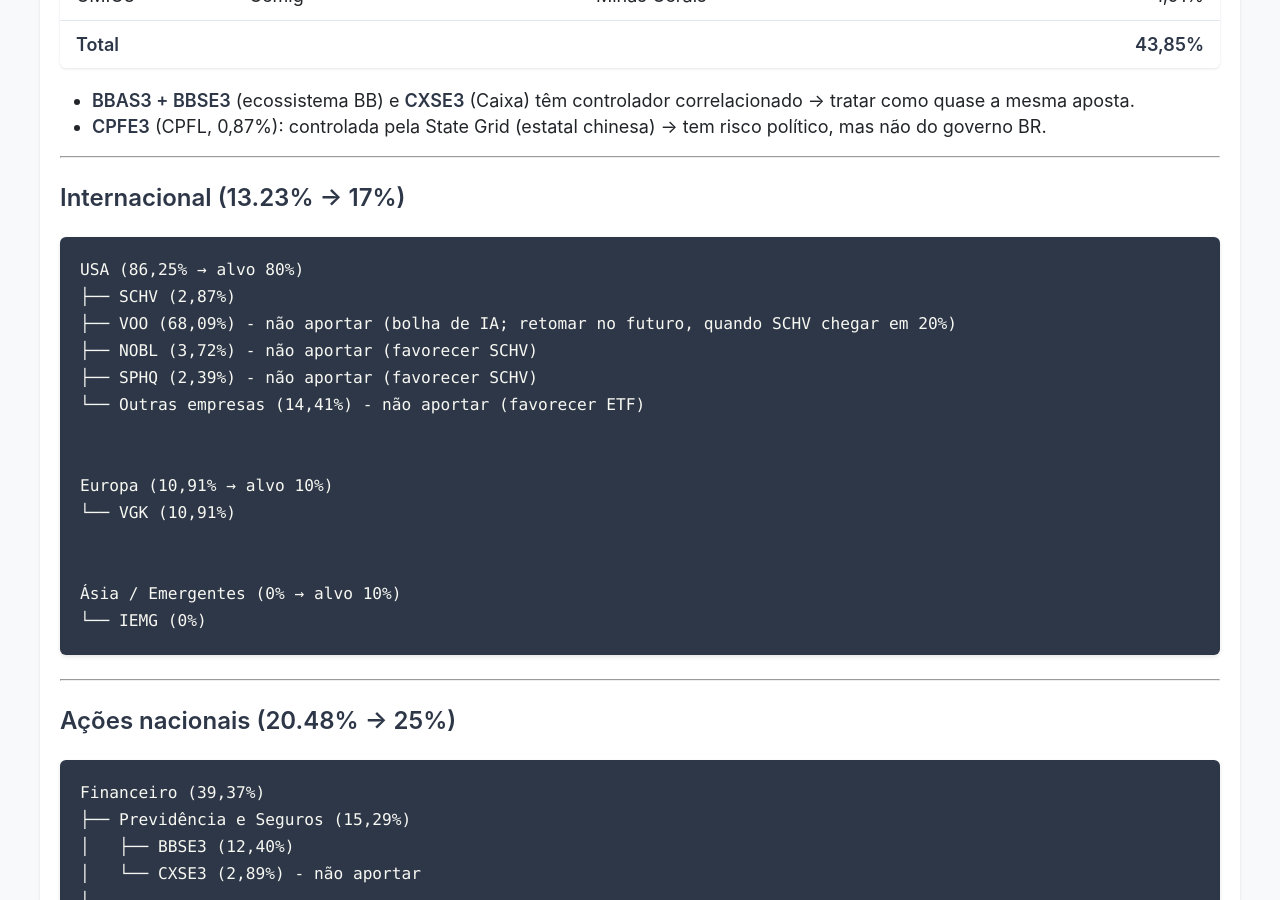
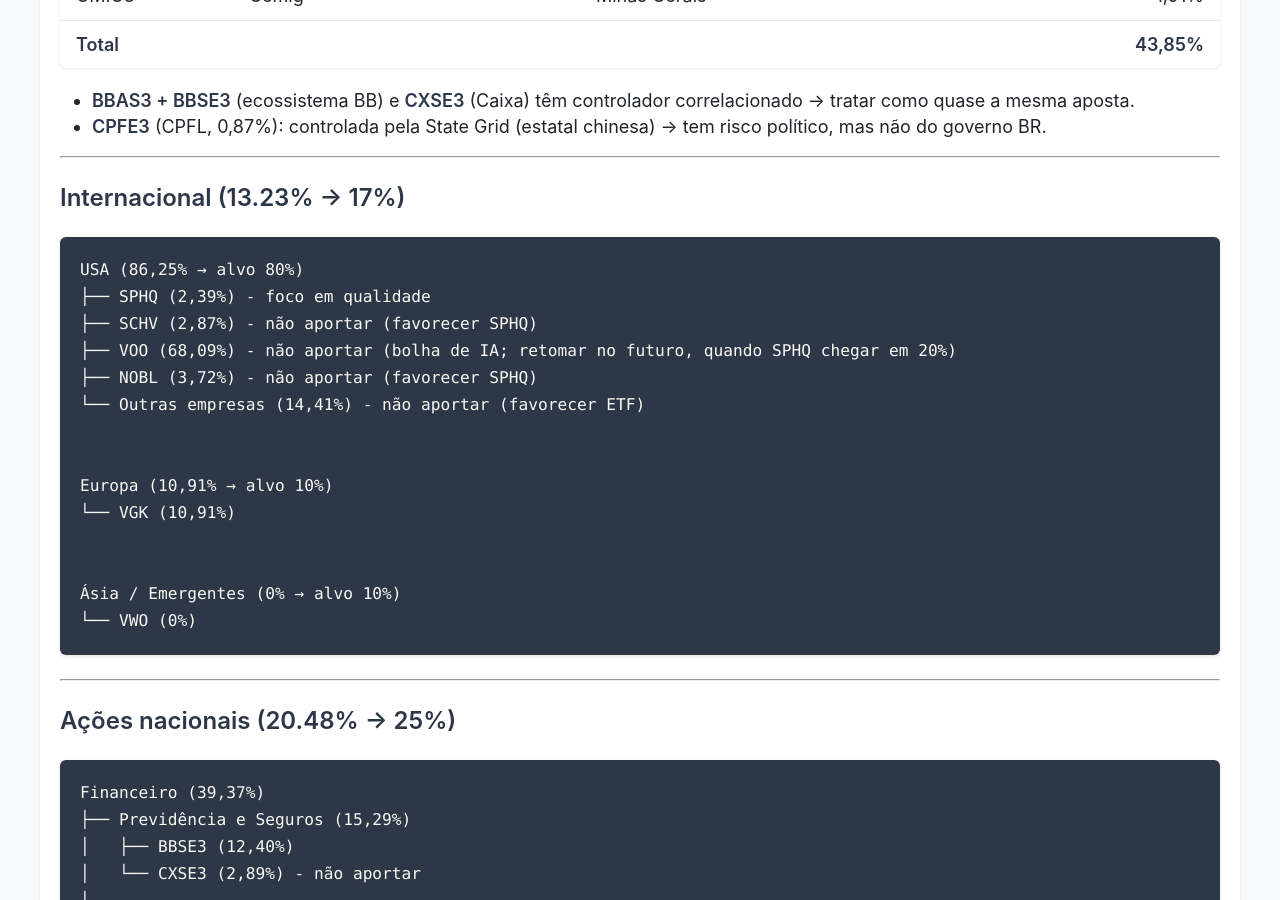
Before and after one commit to CarlosPena00/carlospena00.github.io, a Jekyll site: the page built from _posts/2026-07-01-ecomomy-auvp.md, in a window 1280 px wide and 900 px high, scrolled down 39092 px. Built offline with Jekyll 4.4.1, drawn with Linux system fonts in a browser that asks for light colours.

Commit message:
docs(blog): Update investment strategy details in AUVP notes

````diff
--- a/_posts/2026-07-01-ecomomy-auvp.md
+++ b/_posts/2026-07-01-ecomomy-auvp.md
@@ -1595,10 +1595,10 @@ Estatais BR (detalhe):
 
 ```text
 USA (86,25% → alvo 80%)
-├── SCHV (2,87%)
-├── VOO (68,09%) - não aportar (bolha de IA; retomar no futuro, quando SCHV chegar em 20%)
-├── NOBL (3,72%) - não aportar (favorecer SCHV)
-├── SPHQ (2,39%) - não aportar (favorecer SCHV)
+├── SPHQ (2,39%) - foco em qualidade
+├── SCHV (2,87%) - não aportar (favorecer SPHQ)
+├── VOO (68,09%) - não aportar (bolha de IA; retomar no futuro, quando SPHQ chegar em 20%)
+├── NOBL (3,72%) - não aportar (favorecer SPHQ)
 └── Outras empresas (14,41%) - não aportar (favorecer ETF)
 
 
@@ -1607,7 +1607,7 @@ Europa (10,91% → alvo 10%)
 
 
 Ásia / Emergentes (0% → alvo 10%)
-└── IEMG (0%)
+└── VWO (0%)
 ```
 
 ---
````
